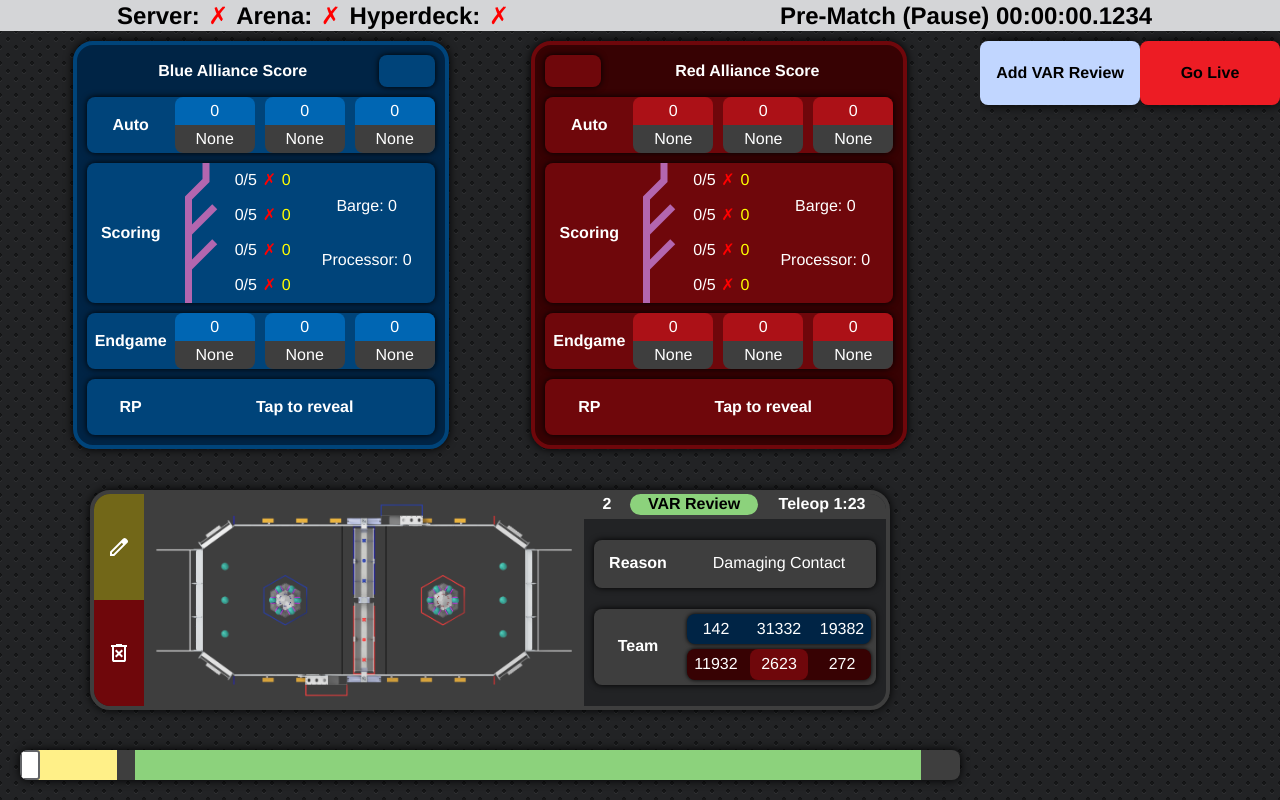
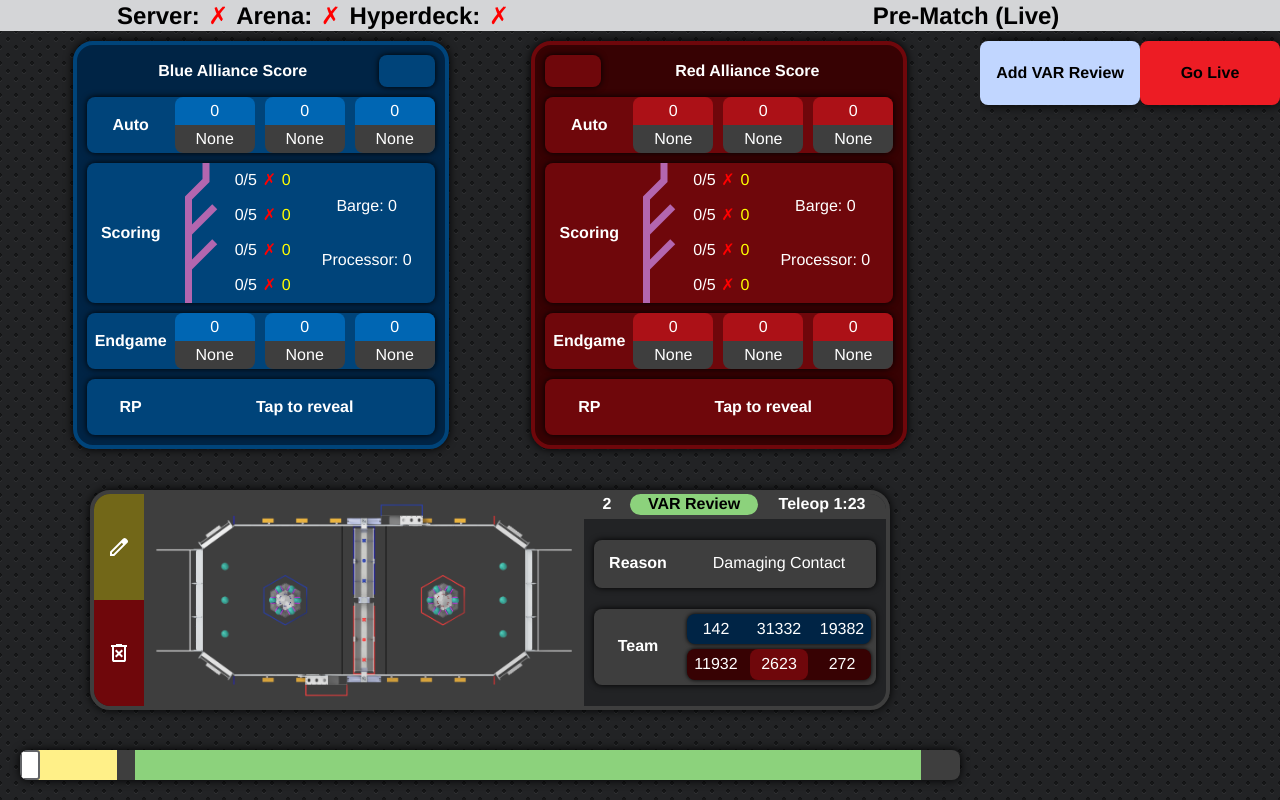
Before and after one commit to ithompson/frc-video-referee, a Svelte app in the folder frontend/: page / in a window 1280 px wide. Built offline with nearby package versions, Linux system fonts and the light colour scheme; no server answers.

Commit message:
Implement the recorder status in the header bar

```diff
--- a/frontend/src/var_panel/StatusHeader.svelte
+++ b/frontend/src/var_panel/StatusHeader.svelte
@@ -1,6 +1,10 @@
 <script lang="ts">
     import { formatMatchTime } from "../lib/match_time";
-    import type { HyperdeckStatus, MatchTiming } from "../lib/model";
+    import {
+        HyperdeckTransportMode,
+        type HyperdeckStatus,
+        type MatchTiming,
+    } from "../lib/model";
 
     interface Props {
         server_connected: boolean;
@@ -21,6 +25,23 @@
         match_timing,
         hyperdeck_status,
     }: Props = $props();
+
+    let recorder_status = $derived(
+        (() => {
+            switch (hyperdeck_status.transport_mode) {
+                case HyperdeckTransportMode.InputPreview:
+                    return "Live";
+                case HyperdeckTransportMode.InputRecord:
+                    return "Record";
+                case HyperdeckTransportMode.Output:
+                    if (hyperdeck_status.playing) {
+                        return "Play";
+                    } else {
+                        return "Pause";
+                    }
+            }
+        })(),
+    );
 </script>
 
 {#snippet status(ok: boolean)}
@@ -39,7 +60,7 @@
     </div>
     <div class="banner_title">{match_name}</div>
     <div class="banner_data">
-        {formatMatchTime(match_time_sec, match_timing)} (Pause) 00:00:00.1234
+        {formatMatchTime(match_time_sec, match_timing)} ({recorder_status})
     </div>
 </header>
 
```
